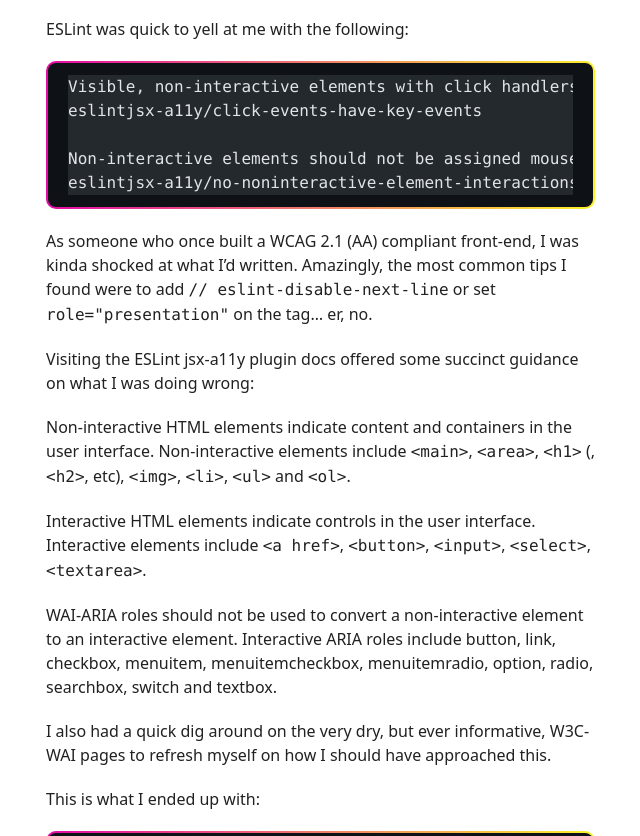
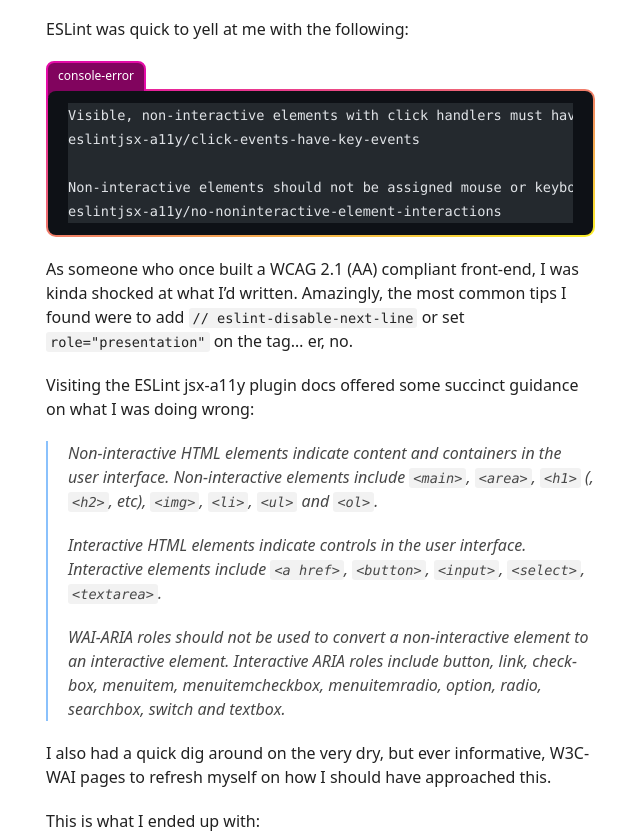
Before and after one commit to danlechambre/danchambers.dev-astro, an Astro site: page /writings/accessible-image-gallery in a window 1280 px wide. Shown: the part 1455-2291 px from the top of the page, without its empty margins (217-857 px from the left). Built offline with nearby package versions, Linux system fonts and the light colour scheme; Astro itself is replaced by a stand-in of ours; code samples lack their colours.

Commit message:
Fix a few styling issues in markdown template

````diff
--- a/src/pages/writings/accessible-image-gallery.md
+++ b/src/pages/writings/accessible-image-gallery.md
@@ -39,7 +39,9 @@
 
 ESLint was quick to yell at me with the following:
 
-```console
+<p class="code-title">console-error</p>
+
+```plaintext
 Visible, non-interactive elements with click handlers must have at least one keyboard listener.
 eslintjsx-a11y/click-events-have-key-events
 
--- a/src/styles/global.css
+++ b/src/styles/global.css
@@ -19,6 +19,8 @@
   --color-secondary: #fcf12a;
   --color-tertiary: #8ac1fc;
   --color-black: #212121;
+  --color-grey-1: #474747;
+  --color-grey-2: #5f5f5f;
 
   --type-ratio-sm: 1.125;
   --type-ratio-md: 1.2;
@@ -123,6 +125,39 @@
   margin-bottom: var(--spacing-5);
 }
 
+.markdown code {
+  font-size: 0.85rem;
+}
+
+.markdown p code {
+  display: inline-block;
+  background-color: rgb(242, 242, 242);
+  padding: 0 0.25rem;
+  border-radius: 3px;
+}
+
+.markdown p:has(> span.code-title) {
+  margin: 0;
+}
+
+.markdown .code-title {
+  font-size: var(--font-size-sm);
+  display: inline-block;
+  background-color: #81045e;
+  border: 2px solid var(--color-primary);
+  padding: var(--spacing-1) 10px var(--spacing-3);
+  margin-bottom: -10px;
+  border-radius: 8px 8px 0 0;
+  color: white;
+}
+
+.markdown blockquote {
+  padding-left: var(--spacing-5);
+  border-left: 2px solid var(--color-tertiary);
+  font-style: italic;
+  color: var(--color-grey-1);
+}
+
 .pre-wrapper {
   position: relative;
   padding: var(--spacing-3) var(--spacing-5);
@@ -145,7 +180,7 @@
   margin: -2px;
   border-radius: inherit;
   background: linear-gradient(
-    to right,
+    to bottom right,
     var(--color-primary),
     var(--color-secondary)
   );
````
